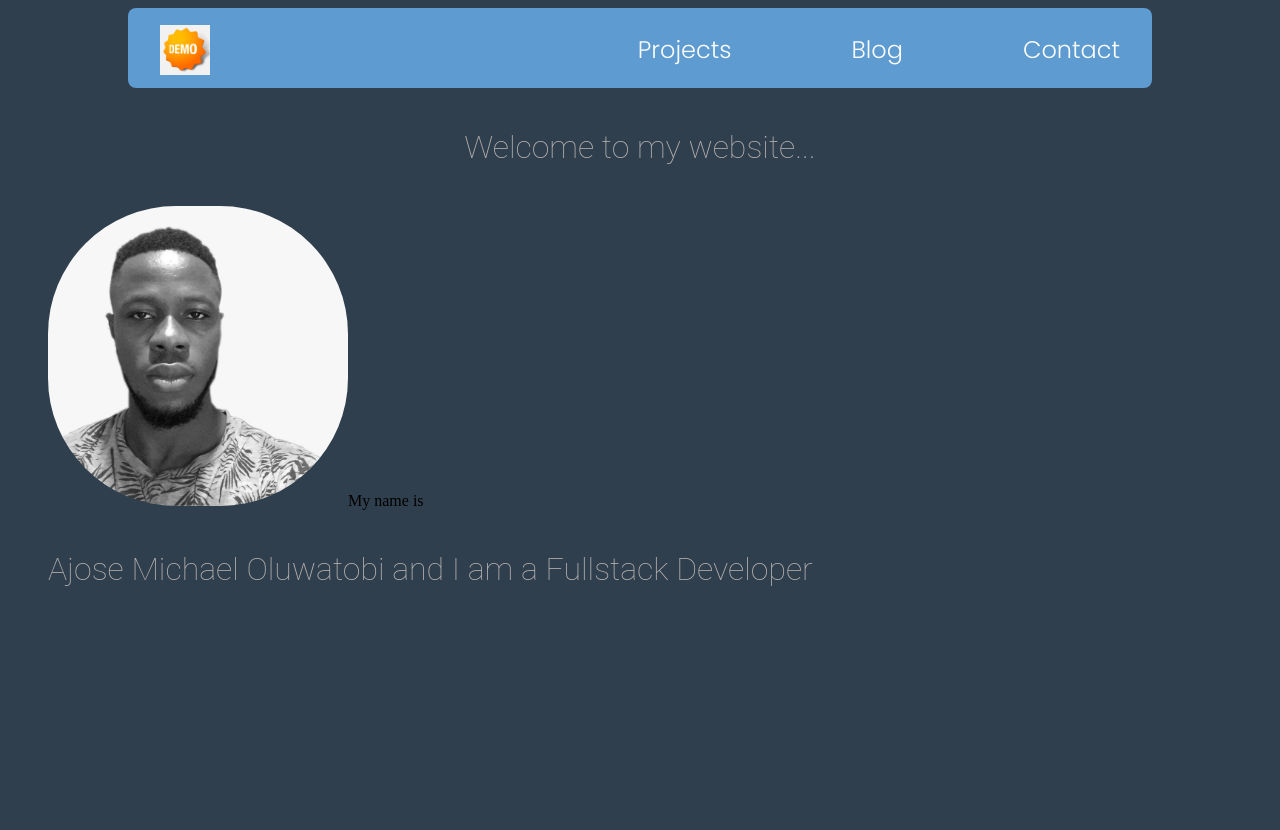
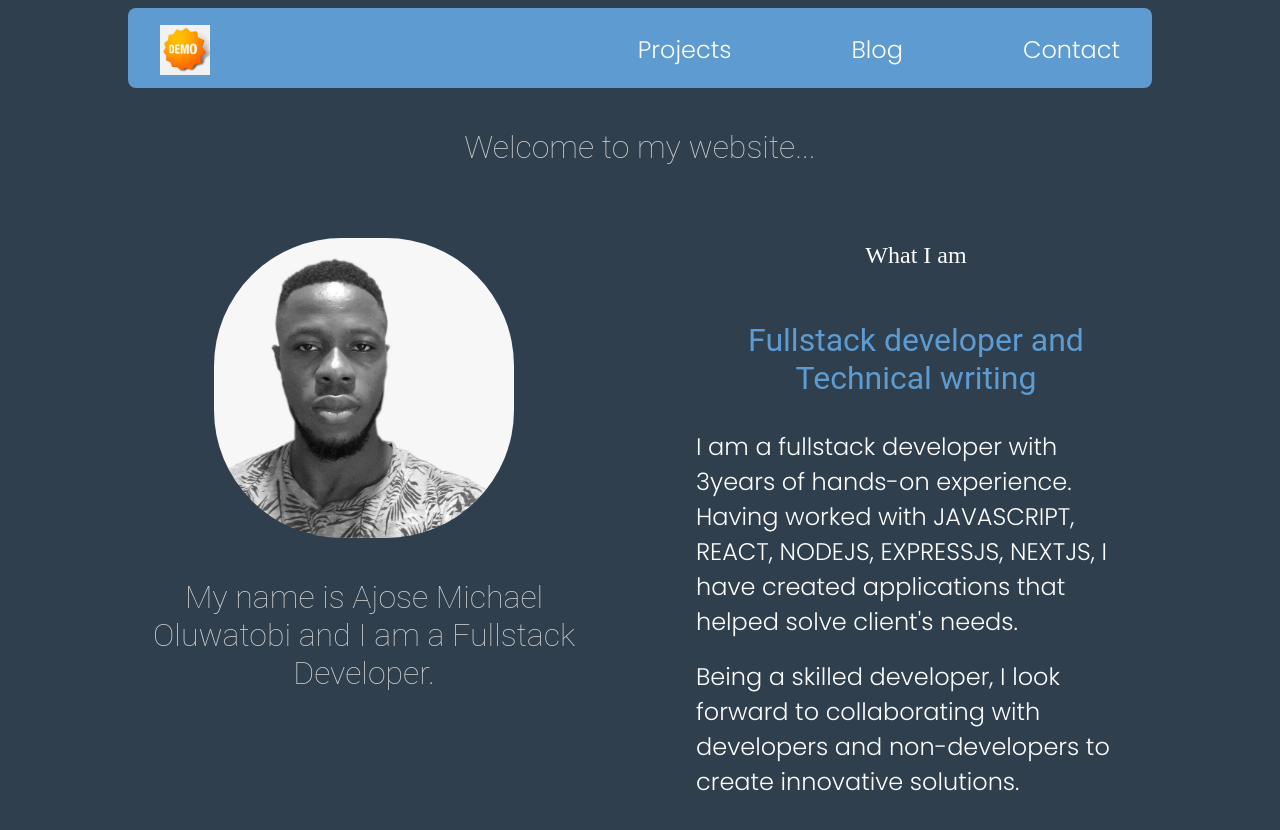
Before and after one commit to oluwatrillions/portfolio-website, a Next.js app: page / in a window 1280 px wide. Shown: the top 830 px of the page. Before the commit the page ends 800 px from the top, so only its background shows below. Built offline with nearby package versions, Linux system fonts and the light colour scheme.

Commit message:
home ...

```diff
--- a/src/app/page.js
+++ b/src/app/page.js
@@ -12,19 +12,26 @@ export default function Home() {
         el="h1"
       />
       <div className={styles.content}>
-        <div>
+        <div className={styles.desc}>
           <Image src={'/profile-pic.jpg'} width={300} height={300} className={styles.avatar}/>
-          <hi>My name is
-            <span>
+            <span className={styles.info}>
               <Framer
                 text= {[
+                  "My name is ",
                   "Ajose Michael Oluwatobi",
-                  "and I am a Fullstack Developer"
+                  "and I am a Fullstack Developer."
                 ]}
                 el= "h1"
               />
             </span>
-          </hi>
+        </div>
+        <div className={styles.tech}>
+          <h2>What I am</h2>
+          <section>
+                <h3>Fullstack developer and Technical writing</h3>
+                <h2>I am a fullstack developer with <span>3</span>years of hands-on experience. Having worked with <span>JAVASCRIPT</span>, <span>REACT</span>, <span>NODEJS</span>, <span>EXPRESSJS</span>, <span>NEXTJS</span>, I have created applications that helped solve client's needs. </h2>
+                <h2>Being a skilled developer, I look forward to collaborating with developers and non-developers to create innovative solutions.</h2>
+          </section>
         </div>
       </div>
     </main>
--- a/src/app/page.module.css
+++ b/src/app/page.module.css
@@ -8,17 +8,51 @@
     margin-top: 5vh;
     font-family: var(--font-roboto);
     font-weight: 100;
-    color: rgb(180, 175, 175);
+    color: rgb(204, 204, 204);
 }
 
 .avatar {
     border-radius: 8em;
     filter: grayscale(1);
+    margin-top: 1em;
 }
 
 .content {
     display: flex;
     justify-content: space-between;
     gap: 5em;
-    margin: 5vh ;
+    margin: 5vh auto;
+    width: 80vw;
 }
+
+.desc, .tech {
+    width: 35vw;
+    display: flex;
+    flex-direction: column;
+    align-items: center;
+    padding: 1em;
+    text-align: center;
+}
+
+.info {
+    color: rgb(12, 18, 22);
+}
+
+.tech h2 {
+    color: rgb(252, 252, 252);
+    font-weight: 200;
+}
+
+.tech section h3 {
+    font-size: 2em;
+    color: rgb(93, 155, 209);
+    font-family: var(--font-roboto);
+    font-weight: 400;
+}
+
+.tech section h2 {
+    font-size: 1.5em;
+    font-weight: 100;
+    font-family: var(--font-poppins);
+    text-align: left;
+}
```
